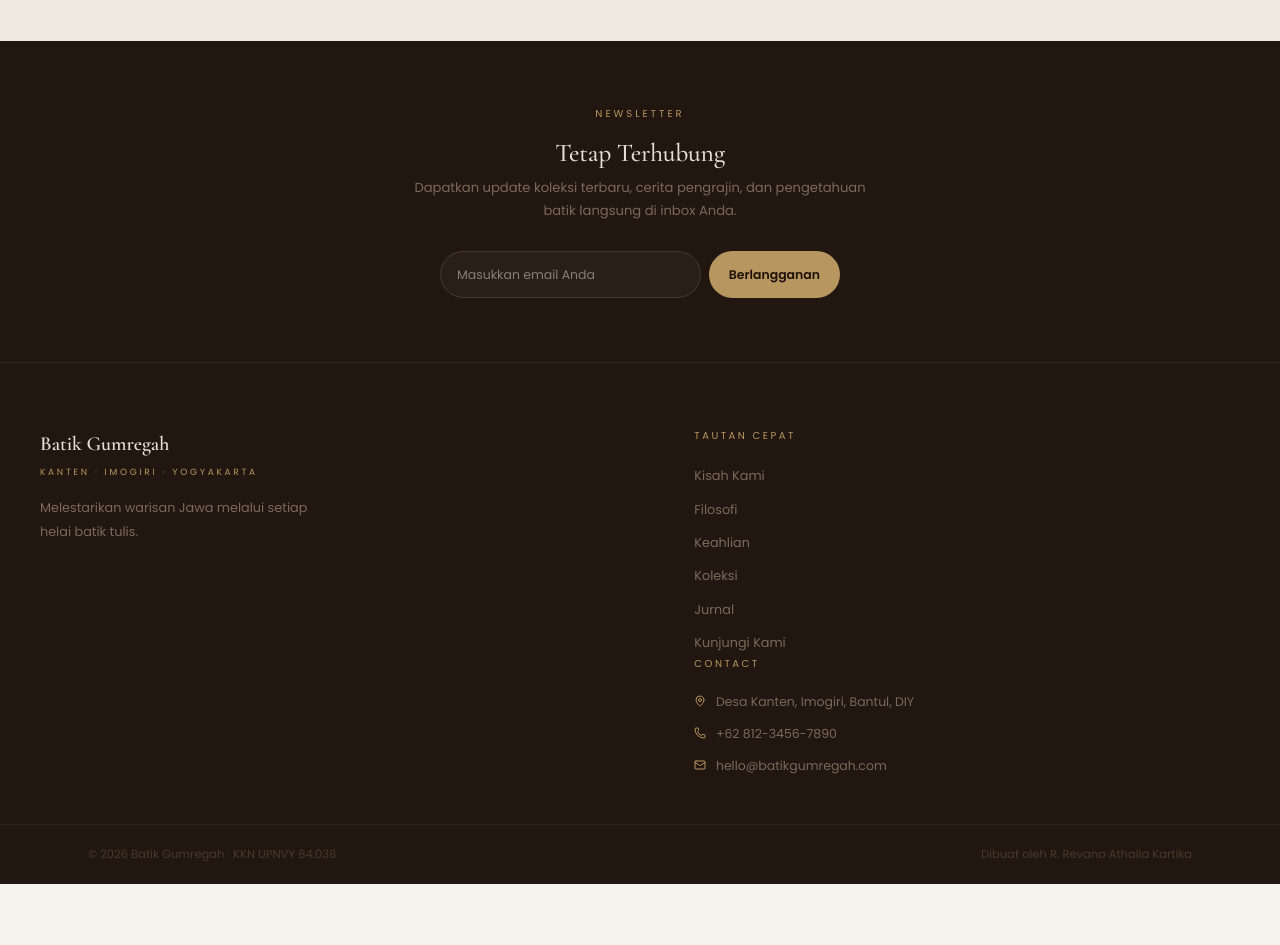
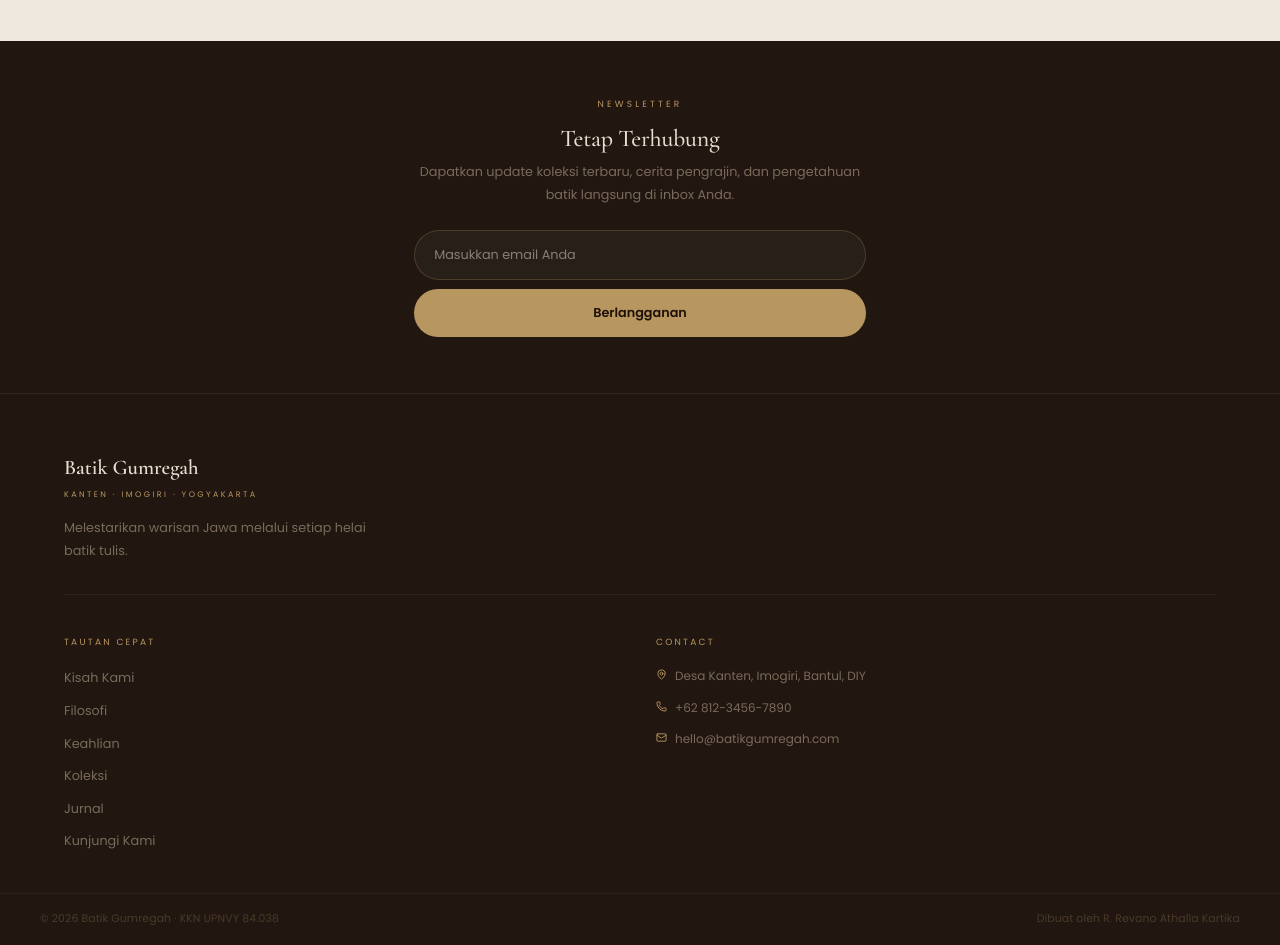
Before and after one commit to vanoathalla/batik-gumregah, a Next.js app: page / in a window 1280 px wide. Shown: the part 9980-10925 px from the top of the page. Before the commit the page ends 10864 px from the top, so only its background shows below. Built offline with nearby package versions, Linux system fonts and the light colour scheme; no server answers; the database is empty.

Commit message:
Footer: clean responsive rewrite - stacked newsletter, 2-col links, horizontal bottom bar

```diff
--- a/src/components/layout/Footer.tsx
+++ b/src/components/layout/Footer.tsx
@@ -27,18 +27,18 @@ export default function Footer() {
   ];
 
   return (
-    <footer style={{ background: "#211610", color: "#9A8070", fontFamily: "'Poppins',sans-serif" }}>
+    <footer style={{ background: "#211610", color: "#9A8070", fontFamily: "'Poppins',sans-serif", overflowX: "hidden" }}>
 
-      {/* Newsletter strip */}
-      <div style={{ borderBottom: "1px solid rgba(184,150,96,0.12)", padding: "4rem 0" }}>
-        <div className="container-custom" style={{ maxWidth: "560px", margin: "0 auto", textAlign: "center" }}>
-          <p style={{ fontFamily: "'Poppins',sans-serif", fontSize: "10px", letterSpacing: "0.3em", textTransform: "uppercase", color: "var(--gold)", marginBottom: "1rem" }}>
+      {/* ── Newsletter ── */}
+      <div style={{ borderBottom: "1px solid rgba(184,150,96,0.12)", padding: "3.5rem 0" }}>
+        <div style={{ maxWidth: "500px", margin: "0 auto", textAlign: "center", padding: "0 1.5rem" }}>
+          <p style={{ fontSize: "9px", letterSpacing: "0.35em", textTransform: "uppercase", color: "var(--gold)", marginBottom: "0.75rem" }}>
             Newsletter
           </p>
-          <h3 style={{ fontFamily: "'Cormorant Garamond',serif", fontSize: "1.6rem", fontWeight: 500, color: "#E8DDD0", marginBottom: "0.5rem" }}>
+          <h3 style={{ fontFamily: "'Cormorant Garamond',serif", fontSize: "1.5rem", fontWeight: 500, color: "#E8DDD0", marginBottom: "0.5rem", lineHeight: 1.2 }}>
             {t.newsletter.title}
           </h3>
-          <p style={{ fontSize: "0.82rem", color: "#7A6A5A", marginBottom: "1.75rem", lineHeight: 1.75 }}>
+          <p style={{ fontSize: "0.8rem", color: "#7A6A5A", marginBottom: "1.5rem", lineHeight: 1.75 }}>
             {t.newsletter.subtitle}
           </p>
           {subscribed ? (
@@ -46,16 +46,16 @@ export default function Footer() {
               <Check size={14} /> {t.newsletter.button}
             </div>
           ) : (
-            <form onSubmit={handleSubscribe} className="newsletter-form" style={{ display: "flex", gap: "0.5rem", maxWidth: "400px", margin: "0 auto" }}>
+            <form onSubmit={handleSubscribe} style={{ display: "flex", flexDirection: "column", gap: "0.6rem" }}>
               <input
                 type="email" value={email} required
                 onChange={(e) => setEmail(e.target.value)}
                 placeholder={t.newsletter.placeholder}
-                style={{ flex: 1, minWidth: 0, padding: "0.75rem 1rem", borderRadius: "100px", border: "1px solid rgba(184,150,96,0.2)", background: "rgba(255,255,255,0.04)", color: "#E8DDD0", fontFamily: "'Poppins',sans-serif", fontSize: "0.78rem", outline: "none" }}
+                style={{ width: "100%", padding: "0.8rem 1.2rem", borderRadius: "100px", border: "1px solid rgba(184,150,96,0.25)", background: "rgba(255,255,255,0.04)", color: "#E8DDD0", fontFamily: "'Poppins',sans-serif", fontSize: "0.8rem", outline: "none", boxSizing: "border-box" }}
               />
               <button
                 type="submit"
-                style={{ flexShrink: 0, padding: "0.75rem 1.25rem", borderRadius: "100px", background: "var(--gold)", color: "#1E1208", fontFamily: "'Poppins',sans-serif", fontSize: "0.78rem", fontWeight: 600, border: "none", cursor: "pointer", whiteSpace: "nowrap" }}
+                style={{ width: "100%", padding: "0.8rem 1.2rem", borderRadius: "100px", background: "var(--gold)", color: "#1E1208", fontFamily: "'Poppins',sans-serif", fontSize: "0.8rem", fontWeight: 600, border: "none", cursor: "pointer" }}
               >
                 {t.newsletter.button}
               </button>
@@ -64,38 +64,38 @@ export default function Footer() {
         </div>
       </div>
 
-      {/* Main grid — desktop: 2fr 1fr 1fr | mobile: brand full + 2-col links */}
-      <div className="container-custom" style={{ padding: "4rem 0 3rem" }}>
+      {/* ── Main content ── */}
+      <div style={{ padding: "3.5rem 1.5rem 2.5rem", maxWidth: "1200px", margin: "0 auto", boxSizing: "border-box" }}>
 
-        {/* Brand row — always full width on mobile, spans all desktop cols */}
-        <div className="footer-brand-row">
-          <p style={{ fontFamily: "'Cormorant Garamond',serif", fontSize: "1.25rem", fontWeight: 600, color: "#E8DDD0", marginBottom: "0.25rem" }}>
+        {/* Brand */}
+        <div style={{ marginBottom: "2.5rem", paddingBottom: "2rem", borderBottom: "1px solid rgba(184,150,96,0.10)" }}>
+          <p style={{ fontFamily: "'Cormorant Garamond',serif", fontSize: "1.3rem", fontWeight: 600, color: "#E8DDD0", marginBottom: "0.2rem" }}>
             Batik Gumregah
           </p>
-          <p style={{ fontSize: "9px", letterSpacing: "0.3em", textTransform: "uppercase", color: "var(--gold)", marginBottom: "1rem" }}>
+          <p style={{ fontSize: "8px", letterSpacing: "0.3em", textTransform: "uppercase", color: "var(--gold)", marginBottom: "0.9rem" }}>
             Kanten · Imogiri · Yogyakarta
           </p>
-          <p style={{ fontSize: "0.8rem", lineHeight: 1.8, color: "#7A6A5A", maxWidth: "280px" }}>
+          <p style={{ fontSize: "0.8rem", lineHeight: 1.8, color: "#7A6A5A", maxWidth: "320px" }}>
             {t.footer.tagline}
           </p>
         </div>
 
-        {/* Links + Contact row */}
-        <div className="footer-links-contact">
+        {/* Quick links + Contact — 2 col always */}
+        <div style={{ display: "grid", gridTemplateColumns: "1fr 1fr", gap: "2rem" }}>
 
           {/* Quick links */}
           <div>
-            <p style={{ fontSize: "10px", letterSpacing: "0.25em", textTransform: "uppercase", color: "var(--gold)", marginBottom: "1.25rem" }}>
+            <p style={{ fontSize: "9px", letterSpacing: "0.25em", textTransform: "uppercase", color: "var(--gold)", marginBottom: "1rem" }}>
               {t.footer.quickLinks}
             </p>
-            <ul style={{ display: "flex", flexDirection: "column", gap: "0.6rem", listStyle: "none" }}>
+            <ul style={{ display: "flex", flexDirection: "column", gap: "0.55rem", listStyle: "none" }}>
               {navLinks.map((link) => (
                 <li key={link.href}>
                   <button
                     onClick={() => scrollTo(link.href)}
-                    style={{ background: "none", border: "none", cursor: "pointer", fontFamily: "'Poppins',sans-serif", fontSize: "0.8rem", color: "#7A6A5A", padding: 0, transition: "color .2s" }}
-                    onMouseEnter={(e) => ((e.target as HTMLButtonElement).style.color = "#B89660")}
-                    onMouseLeave={(e) => ((e.target as HTMLButtonElement).style.color = "#7A6A5A")}
+                    style={{ background: "none", border: "none", cursor: "pointer", fontFamily: "'Poppins',sans-serif", fontSize: "0.8rem", color: "#7A6A5A", padding: 0, transition: "color .2s", textAlign: "left" }}
+                    onMouseEnter={(e) => ((e.currentTarget as HTMLButtonElement).style.color = "#B89660")}
+                    onMouseLeave={(e) => ((e.currentTarget as HTMLButtonElement).style.color = "#7A6A5A")}
                   >
                     {link.label}
                   </button>
@@ -106,7 +106,7 @@ export default function Footer() {
 
           {/* Contact */}
           <div>
-            <p style={{ fontSize: "10px", letterSpacing: "0.25em", textTransform: "uppercase", color: "var(--gold)", marginBottom: "1.25rem" }}>
+            <p style={{ fontSize: "9px", letterSpacing: "0.25em", textTransform: "uppercase", color: "var(--gold)", marginBottom: "1rem" }}>
               Contact
             </p>
             <ul style={{ display: "flex", flexDirection: "column", gap: "0.75rem", listStyle: "none" }}>
@@ -115,9 +115,9 @@ export default function Footer() {
                 { Icon: Phone,  text: "+62 812-3456-7890" },
                 { Icon: Mail,   text: "hello@batikgumregah.com" },
               ].map(({ Icon, text }) => (
-                <li key={text} style={{ display: "flex", gap: "0.6rem", alignItems: "start" }}>
-                  <Icon size={12} style={{ color: "var(--gold)", marginTop: "3px", flexShrink: 0 }} />
-                  <span style={{ fontSize: "0.78rem", color: "#7A6A5A", lineHeight: 1.6 }}>{text}</span>
+                <li key={text} style={{ display: "flex", gap: "0.5rem", alignItems: "start" }}>
+                  <Icon size={11} style={{ color: "var(--gold)", marginTop: "3px", flexShrink: 0 }} />
+                  <span style={{ fontSize: "0.75rem", color: "#7A6A5A", lineHeight: 1.6, wordBreak: "break-word", minWidth: 0 }}>{text}</span>
                 </li>
               ))}
             </ul>
@@ -126,66 +126,18 @@ export default function Footer() {
         </div>
       </div>
 
-      {/* Bottom */}
-      <div style={{ borderTop: "1px solid rgba(184,150,96,0.10)", padding: "1.25rem 0" }}>
-        <div className="container-custom footer-bottom" style={{ display: "flex", alignItems: "center", justifyContent: "space-between", flexWrap: "wrap", gap: "0.4rem" }}>
-          <p style={{ fontSize: "0.72rem", color: "#4A3A2A" }}>
+      {/* ── Bottom bar ── */}
+      <div style={{ borderTop: "1px solid rgba(184,150,96,0.08)", padding: "1rem 1.5rem", boxSizing: "border-box" }}>
+        <div style={{ maxWidth: "1200px", margin: "0 auto", display: "flex", alignItems: "center", justifyContent: "space-between", flexWrap: "wrap", gap: "0.4rem" }}>
+          <p style={{ fontSize: "0.68rem", color: "#4A3A2A", letterSpacing: "0.01em" }}>
             © 2026 Batik Gumregah · KKN UPNVY 84.038
           </p>
-          <p style={{ fontSize: "0.72rem", color: "#4A3A2A" }}>
+          <p style={{ fontSize: "0.68rem", color: "#4A3A2A", letterSpacing: "0.01em" }}>
             Dibuat oleh R. Revano Athalla Kartika
           </p>
         </div>
       </div>
 
-      <style>{`
-        /* ── Desktop: brand + 2 cols in one grid row ── */
-        .footer-brand-row {
-          grid-column: 1;
-        }
-        .footer-links-contact {
-          display: flex;
-          gap: 3rem;
-          justify-content: flex-end;
-        }
-        .container-custom > .footer-brand-row,
-        .container-custom > .footer-links-contact {
-          display: block;
-        }
-
-        /* Use CSS grid on the container-custom inner */
-        .container-custom:has(.footer-brand-row) {
-          display: grid;
-          grid-template-columns: 2fr 1.8fr;
-          gap: 3rem;
-          align-items: start;
-        }
-
-        /* ── Mobile ── */
-        @media (max-width: 768px) {
-          .newsletter-form {
-            flex-direction: column !important;
-            align-items: stretch !important;
-            width: 100% !important;
-            max-width: 100% !important;
-          }
-          .newsletter-form input { width: 100% !important; }
-          .newsletter-form button { width: 100% !important; }
-
-          .container-custom:has(.footer-brand-row) {
-            grid-template-columns: 1fr !important;
-            gap: 0 !important;
-          }
-          .footer-brand-row {
-            padding-bottom: 2rem;
-            border-bottom: 1px solid rgba(184,150,96,0.10);
-            margin-bottom: 2rem;
-          }
-          .footer-links-contact {
-            gap: 1.5rem !important;
-          }
-        }
-      `}</style>
     </footer>
   );
 }
```
